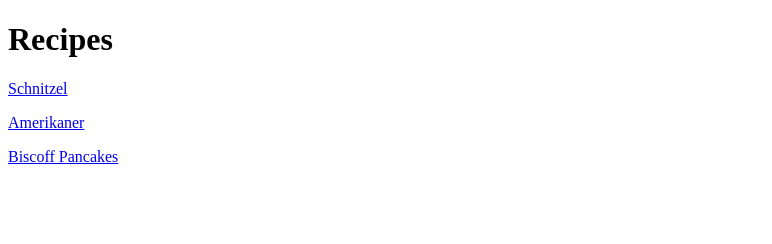
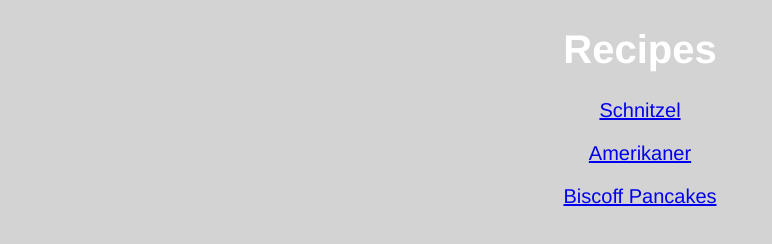
Before and after one commit to elliehl/odin-recipes, a plain HTML site: page index.html in a window 1280 px wide. Shown: the whole page, without its empty margins (0-772 px from the left). Drawn offline with Linux system fonts and the light colour scheme.

Commit message:
Add basic CSS to web pages

```diff
--- a/index.html
+++ b/index.html
@@ -3,9 +3,11 @@
  <head>
   <meta charset="UTF-8">
 <Title>Recipes</Title>
+<link rel="stylesheet" href="style.css">
 </head>
 <body>
-<h1>Recipes</h1>
+<div>
+<h1 class="headings">Recipes</h1>
 <p>
     <a href="./recipes/schnitzel.html">Schnitzel</a> </p>
 <p>
@@ -13,7 +15,7 @@
 <p>
     <a href="./recipes/biscoff-pancakes.html">Biscoff Pancakes</a> </p>
 
-
+</div>
 
 
 </body>
--- /dev/null
+++ b/recipes/amerikaner.css
@@ -0,0 +1,4 @@
+body {
+    background-color: #d3d3d3;
+    font-family: Helvetica, Verdana, sans-serif;
+}
--- /dev/null
+++ b/recipes/biscoff-pancakes.css
@@ -0,0 +1,4 @@
+body {
+    background-color: #d3d3d3;
+    font-family: Helvetica, Verdana, sans-serif;
+}
--- /dev/null
+++ b/recipes/schnitzel.css
@@ -0,0 +1,4 @@
+body {
+    background-color: #d3d3d3;
+    font-family: Helvetica, Verdana, sans-serif;
+}
--- /dev/null
+++ b/style.css
@@ -0,0 +1,17 @@
+body {
+    background-color: #d3d3d3;
+    text-align: center;
+}
+
+div {
+    font-family: Helvetica, Verdana, sans-serif;
+}
+
+.headings {
+    font-size: 40px;
+    color: white;
+}
+
+p {
+    font-size: 20px;
+}
```
Also changed, not shown: recipes/amerikaner.html (+1 -0 lines), recipes/biscoff-pancakes.html (+1 -0 lines), recipes/schnitzel.html (+1 -0 lines).
